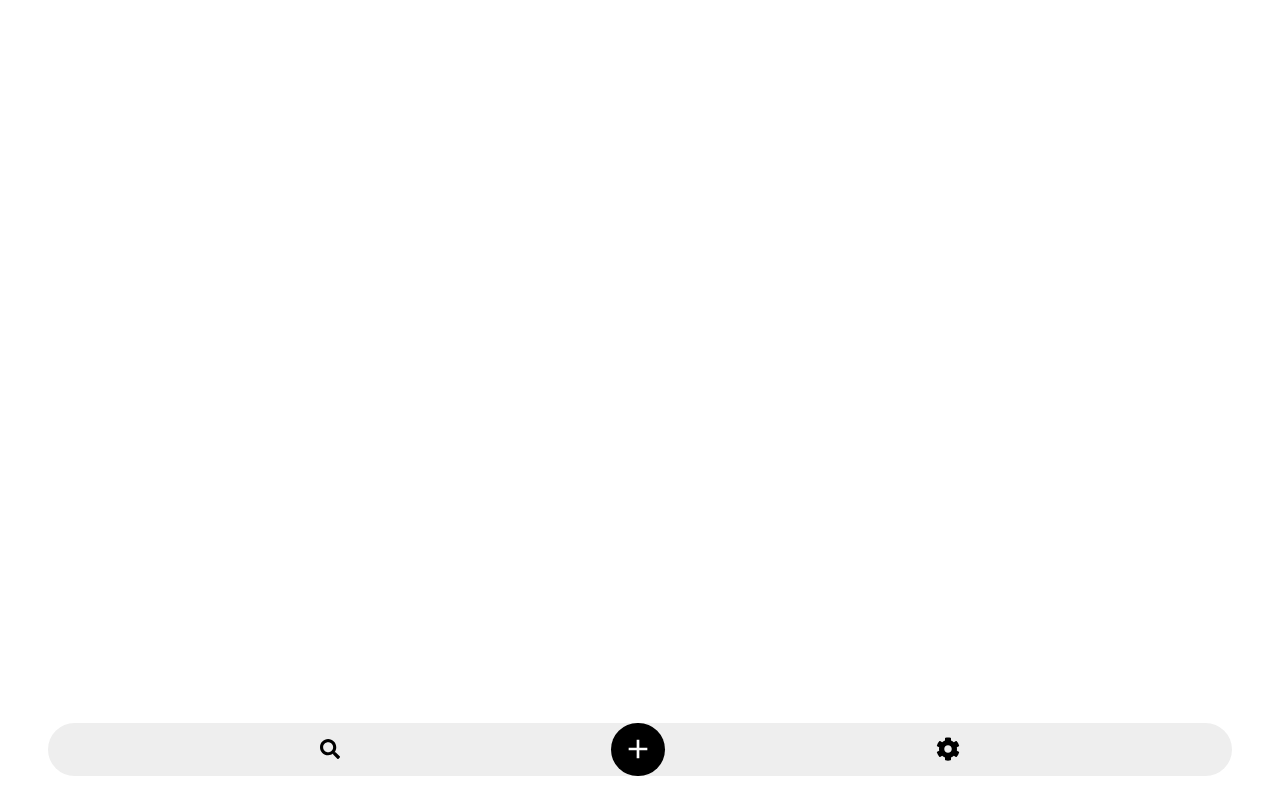
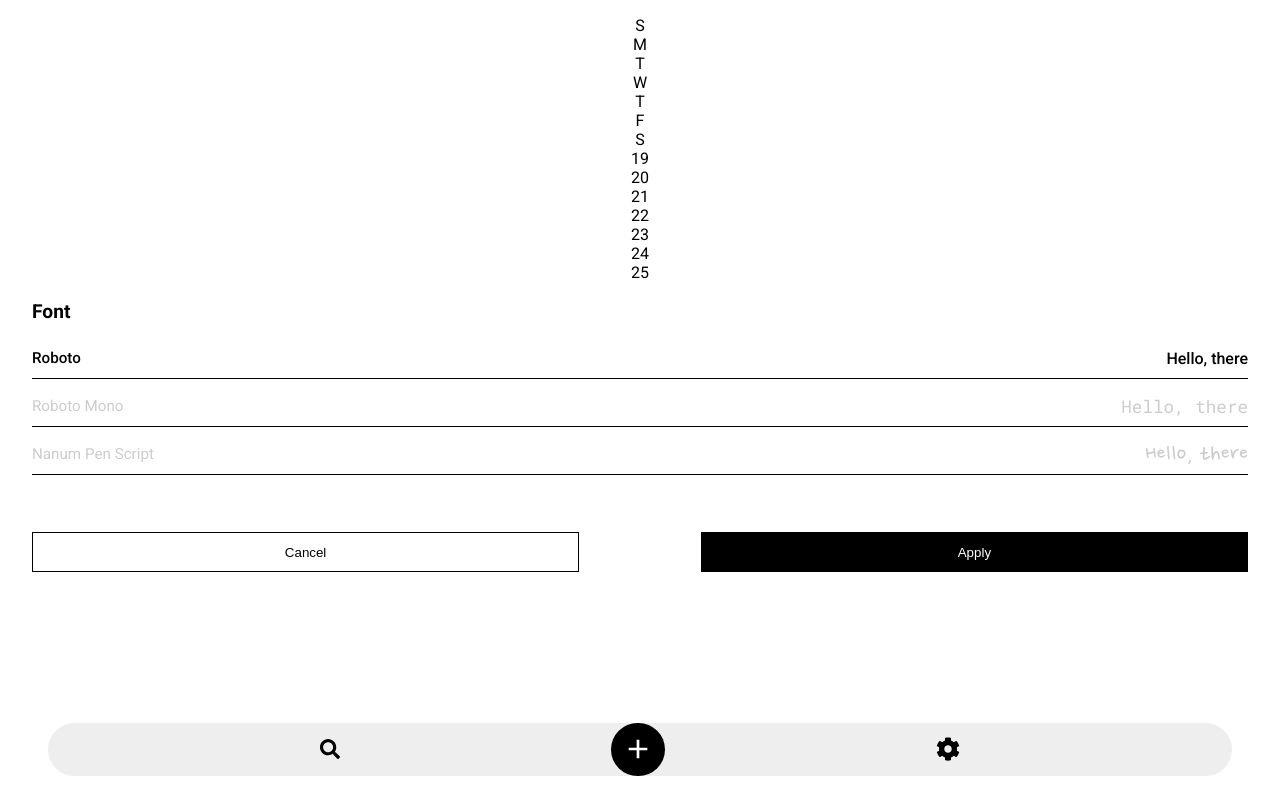
Before and after one commit to Moim-Study/vue-diary, a Vue app: page /timeline in a window 1280 px wide. Before the commit this address had no page. Built offline with nearby package versions, Linux system fonts and the light colour scheme.

Commit message:
commit for first commit

```diff
--- a/package.json
+++ b/package.json
@@ -9,7 +9,7 @@
   },
   "dependencies": {
     "core-js": "^3.6.5",
-    "vue": "^3.0.0",
+    "vue": "^3.2.19",
     "vue-loader": "^15.9.8",
     "vue-router": "^4.0.0-0"
   },
--- a/src/App.vue
+++ b/src/App.vue
@@ -3,7 +3,6 @@
   <!-- <div id="nav" v-if="url[3] !== 'loading'"> -->
 
   <router-view></router-view>
-
   <footer id="Footer">
     <div class="FooterBtns">
       <button @click="step = 1">
--- a/src/router/index.js
+++ b/src/router/index.js
@@ -1,6 +1,8 @@
 import { createRouter, createWebHistory } from 'vue-router';
 import Main from '../views/Main.vue';
 import Setting from '../views/Setting.vue';
+/* 이걸 해당 .vue 스크립트에서 export할 때 name으로 지정해줘야 함 - 나무효크 필기 */
+import TimeLine from '../views/TimeLine.vue';
 
 const routes = [
   {
@@ -25,6 +27,10 @@
     path: '/setting',
     component: Setting,
   },
+  {
+    path: '/timeline',
+    component: TimeLine,
+  },
 ];
 
 const router = createRouter({
--- /dev/null
+++ b/src/views/TimeLine.vue
@@ -0,0 +1,170 @@
+<template>
+  <div class="TimeLine">
+    <nav class="TimeLineTopWrap">
+       <ul class="TimeLineDays">
+          <li class="TimeLineDay">S</li>
+          <li class="TimeLineDay">M</li>
+          <li class="TimeLineDay">T</li>
+          <li class="TimeLineDay">W</li>
+          <li class="TimeLineDay">T</li>
+          <li class="TimeLineDay">F</li>
+          <li class="TimeLineDay">S</li>
+       </ul>
+       <ul class="TimeLineDates">
+          <li class="TimeLineDate">19</li>
+          <li class="TimeLineDate">20</li>
+          <li class="TimeLineDate">21</li>
+          <li class="TimeLineDate">22</li>
+          <li class="TimeLineDate">23</li>
+          <li class="TimeLineDate">24</li>
+          <li class="TimeLineDate">25</li>
+       </ul>
+    </nav>
+    <section class="TimeLineScheduleWrap">
+       <div class="TimeLineSchedule">
+
+       </div>
+    </section>
+
+    <section class="TimeLineSection2">
+      <span class="TimeLineTitle Left">Font</span>
+      <ul class="TimeLineFont Selected">
+        <li>Roboto</li>
+        <li>Hello, there</li>
+      </ul>
+      <ul class="TimeLineFont">
+        <li>Roboto Mono</li>
+        <li class="Roboto">Hello, there</li>
+      </ul>
+      <ul class="TimeLineFont">
+        <li>Nanum Pen Script</li>
+        <li class="Nanum">Hello, there</li>
+      </ul>
+    </section>
+
+    <section class="TimeLineBtns">
+      <button>Cancel</button>
+      <button>Apply</button>
+    </section>
+  </div>
+</template>
+
+<script>
+export default {
+  name: 'TimeLine',
+};
+</script>
+
+<style lang="scss" scoped>
+@import '../Mixin.scss';
+
+$PointColor: orangered;
+$Space: 16px;
+
+.TimeLine {
+  margin: $Space 0;
+}
+
+.TimeLineSection1 {
+  @include flex(space-between, center, '');
+  padding: 1.1em 2em;
+}
+
+.TimeLineSection2 {
+  padding: 1.1em 2em;
+}
+
+.TimeLineTitle {
+  font-weight: 600;
+  font-size: 1.2em;
+}
+
+.Left {
+  text-align: left;
+  margin-bottom: $Space;
+}
+
+.TimeLineToggle {
+  @include object('', 64px, 35px);
+  background-color: black;
+  border-radius: 25px 25px 25px 25px;
+  padding: 4px;
+
+  div {
+    @include object('', 50%, 100%);
+    background-color: white;
+    border-radius: 100%;
+  }
+}
+
+.TimeLineColor {
+  @include flex(space-between, center, '');
+
+  li {
+    @include object('', 24px, 24px);
+    background-color: darkred;
+    border-radius: 100%;
+    margin-left: 8px;
+
+    &:nth-child(2) {
+      background-color: orangered;
+    }
+    &:nth-child(3) {
+      background-color: teal;
+    }
+    &:nth-child(4) {
+      background-color: royalblue;
+    }
+  }
+}
+
+.TimeLineFont {
+  @include object('', 100%, 40px);
+  @include flex(space-between, center, '');
+  text-align: left;
+  border-bottom: 1px solid black;
+  margin-bottom: 8px;
+  color: #ccc;
+
+  li {
+    &:first-child {
+      width: 45%;
+      font-size: 0.95em;
+    }
+  }
+}
+
+.Selected {
+  font-weight: 500;
+  color: black;
+}
+
+.Roboto {
+  font-family: 'Roboto Mono', monospace;
+  font-size: 1.1em;
+}
+
+.Nanum {
+  font-family: 'Nanum Pen Script', cursive;
+  font-size: 1.6em;
+}
+
+.TimeLineBtns {
+  @include flex(space-between, center, row);
+  padding: 0 2em;
+  margin: 32px 0;
+
+  button {
+    @include object('', 45%, 40px);
+    font-weight: 500;
+
+    &:first-child {
+      border: 1px solid black;
+    }
+    &:last-child {
+      background-color: black;
+      color: white;
+    }
+  }
+}
+</style>
```
Also changed, not shown: 1 other file (tests, documents, lock files or other folders).
